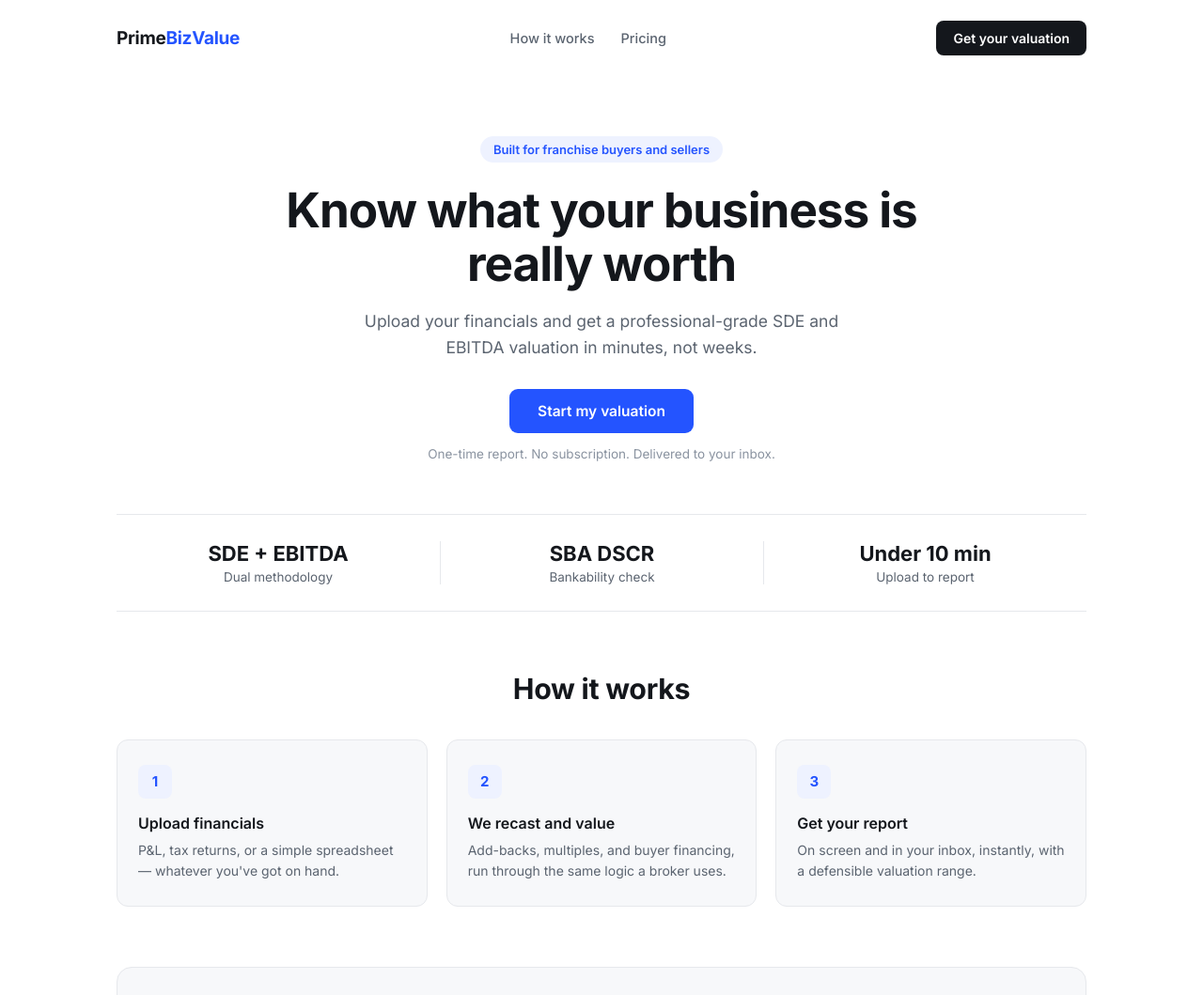
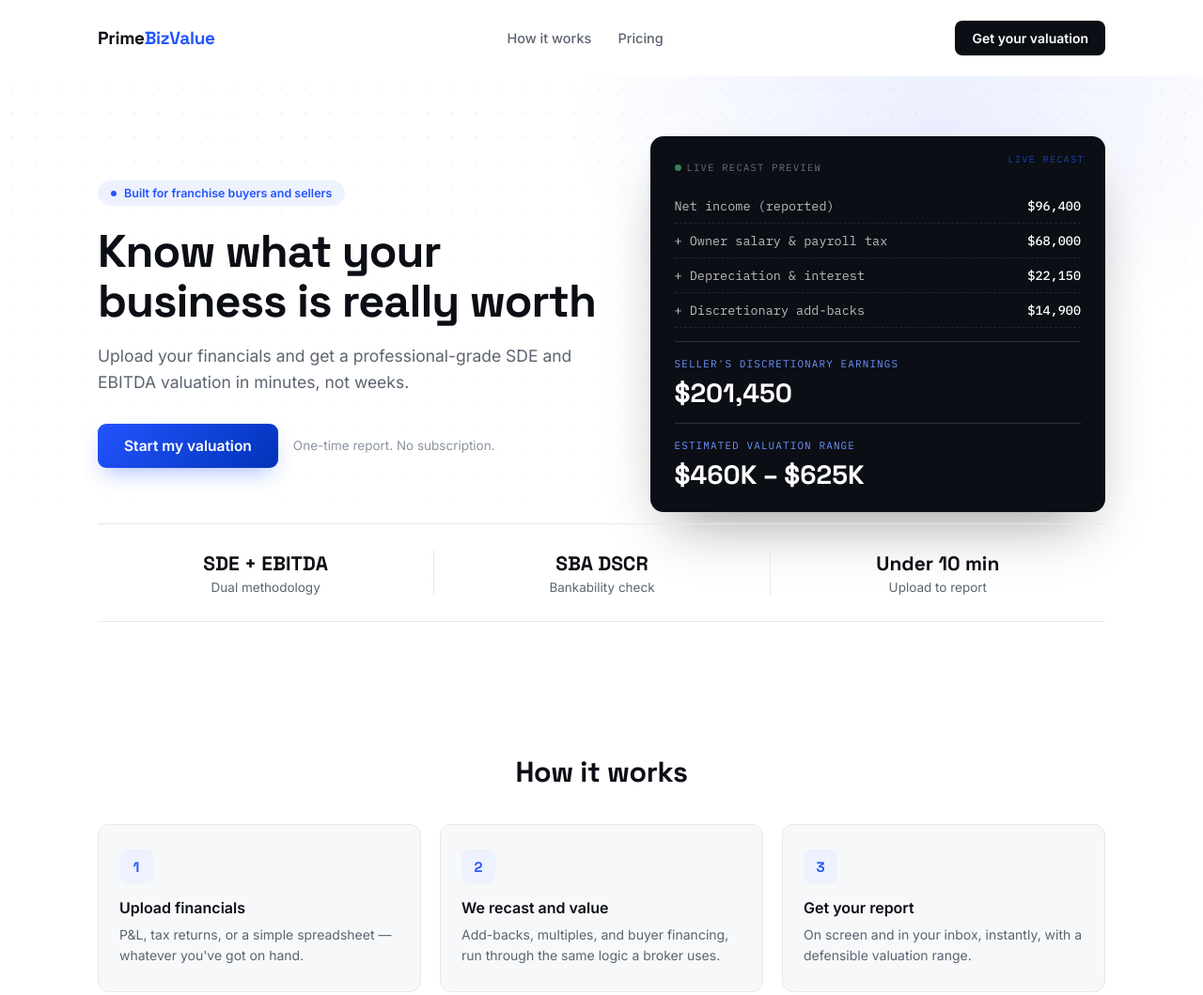
Before and after one commit to joemalmuthCFE/PrimeBizValue-site, a plain HTML site: page index (2).html in a window 1280 px wide. Shown: the top 1059 px of the page at 94% size. Drawn offline with Linux system fonts and the light colour scheme.

Commit message:
Update index.html

```diff
--- a/index (2).html
+++ b/index (2).html
@@ -7,18 +7,19 @@
 <meta name="description" content="Upload your financials and get a professional-grade SDE and EBITDA valuation, built for franchise buyers and sellers.">
 <link rel="preconnect" href="https://fonts.googleapis.com">
 <link rel="preconnect" href="https://fonts.gstatic.com" crossorigin>
-<link href="https://fonts.googleapis.com/css2?family=Inter:wght@400;500;600;700&display=swap" rel="stylesheet">
+<link href="https://fonts.googleapis.com/css2?family=Space+Grotesk:wght@500;600;700&family=Inter:wght@400;500;600;700&family=IBM+Plex+Mono:wght@400;500&display=swap" rel="stylesheet">
 <style>
   :root{
     --bg:#FFFFFF;
     --surface:#F7F8FA;
     --border:#E6E8EC;
-    --text:#14171C;
+    --text:#0B0E14;
     --text-secondary:#5B6470;
     --text-muted:#8A93A0;
     --accent:#2454FF;
+    --accent-2:#0033B8;
     --accent-bg:#EEF2FF;
-    --on-accent:#FFFFFF;
+    --dark:#0B0E14;
   }
   *{box-sizing:border-box;}
   html{scroll-behavior:smooth;}
@@ -29,83 +30,155 @@
     font-family:'Inter', -apple-system, sans-serif;
     -webkit-font-smoothing:antialiased;
   }
+  .display{font-family:'Space Grotesk', sans-serif;}
+  .mono{font-family:'IBM Plex Mono', monospace;}
   a{color:inherit;}
   :focus-visible{outline:2px solid var(--accent); outline-offset:3px;}
-  .wrap{max-width:1080px; margin:0 auto; padding:0 24px;}
+  .wrap{max-width:1120px; margin:0 auto; padding:0 24px;}
 
   /* Nav */
   nav{
     display:flex; align-items:center; justify-content:space-between;
-    padding:22px 24px; max-width:1080px; margin:0 auto;
+    padding:22px 24px; max-width:1120px; margin:0 auto; position:relative; z-index:2;
   }
-  .brand{font-size:19px; font-weight:700; letter-spacing:-0.3px;}
+  .brand{font-family:'Space Grotesk', sans-serif; font-size:19px; font-weight:700; letter-spacing:-0.3px;}
   .brand span{color:var(--accent);}
   .nav-links{display:flex; gap:28px; align-items:center;}
   .nav-links a{font-size:14.5px; color:var(--text-secondary); text-decoration:none; font-weight:500;}
   .nav-links a:hover{color:var(--text);}
   .nav-cta{
-    background:var(--text); color:#fff; padding:10px 18px; border-radius:8px;
-    text-decoration:none; font-size:14px; font-weight:600;
+    background:var(--dark); color:#fff; padding:10px 18px; border-radius:8px;
+    text-decoration:none; font-size:14px; font-weight:600; transition:background .15s ease;
   }
   .nav-cta:hover{background:#000;}
 
   /* Hero */
-  header.hero{padding:64px 0 56px; text-align:center;}
+  header.hero{
+    position:relative; padding:64px 0 76px; overflow:hidden;
+  }
+  .hero-bg{
+    position:absolute; inset:0; z-index:0; pointer-events:none;
+    background:
+      radial-gradient(560px 340px at 78% 8%, rgba(36,84,255,0.10), transparent 70%),
+      radial-gradient(circle, rgba(11,14,20,0.05) 1px, transparent 1px);
+    background-size:auto, 26px 26px;
+    mask-image:linear-gradient(to bottom, black, transparent 88%);
+  }
+  .hero-grid{
+    position:relative; z-index:1;
+    display:grid; grid-template-columns:1.05fr 0.95fr; gap:52px; align-items:center;
+  }
   .eyebrow{
-    display:inline-block; background:var(--accent-bg); color:var(--accent);
-    font-size:13px; font-weight:600; padding:6px 14px; border-radius:20px; margin-bottom:22px;
+    display:inline-flex; align-items:center; gap:8px;
+    background:var(--accent-bg); color:var(--accent);
+    font-size:12.5px; font-weight:600; padding:6px 14px; border-radius:20px; margin-bottom:22px;
   }
+  .eyebrow::before{content:''; width:6px; height:6px; border-radius:50%; background:var(--accent); display:inline-block;}
   h1{
-    font-size:clamp(2.1rem, 4.2vw, 3.2rem); line-height:1.12; font-weight:700; margin:0 0 18px;
-    letter-spacing:-0.02em; max-width:20ch; margin-left:auto; margin-right:auto;
+    font-family:'Space Grotesk', sans-serif;
+    font-size:clamp(2.2rem, 3.8vw, 3.35rem); line-height:1.08; font-weight:700; margin:0 0 18px;
+    letter-spacing:-0.02em;
   }
   .sub{
-    font-size:17.5px; line-height:1.6; color:var(--text-secondary); max-width:46ch; margin:0 auto 30px;
+    font-size:17.5px; line-height:1.6; color:var(--text-secondary); max-width:46ch; margin:0 0 30px;
   }
+  .cta-row{display:flex; align-items:center; gap:16px; flex-wrap:wrap;}
   .cta-primary{
-    display:inline-block; background:var(--accent); color:#fff; padding:14px 30px; border-radius:9px;
-    text-decoration:none; font-weight:600; font-size:15.5px; transition:background .15s ease;
+    display:inline-block; background:linear-gradient(135deg, var(--accent), var(--accent-2));
+    color:#fff; padding:14px 28px; border-radius:9px;
+    text-decoration:none; font-weight:600; font-size:15.5px;
+    box-shadow:0 10px 24px -8px rgba(36,84,255,0.45);
+    transition:transform .15s ease, box-shadow .15s ease;
   }
-  .cta-primary:hover{background:#1a41d6;}
-  .cta-note{display:block; font-size:13.5px; color:var(--text-muted); margin-top:14px;}
+  .cta-primary:hover{transform:translateY(-1px); box-shadow:0 14px 30px -8px rgba(36,84,255,0.55);}
+  .cta-note{font-size:13.5px; color:var(--text-muted);}
+
+  /* Signature: live valuation ticker */
+  .ticker{
+    background:var(--dark); border-radius:14px; padding:26px 26px 22px;
+    box-shadow:0 30px 60px -24px rgba(11,14,20,0.45);
+    position:relative; overflow:hidden;
+  }
+  .ticker::before{
+    content:'LIVE RECAST'; position:absolute; top:18px; right:22px;
+    font-family:'IBM Plex Mono',monospace; font-size:10px; letter-spacing:0.14em;
+    color:rgba(36,84,255,0.7);
+  }
+  .ticker-dot{
+    display:inline-block; width:7px; height:7px; border-radius:50%; background:#3D8B5F;
+    margin-right:6px; animation:pulse 1.8s ease infinite;
+  }
+  @keyframes pulse{0%,100%{opacity:1;}50%{opacity:0.35;}}
+  .ticker-label{
+    font-family:'IBM Plex Mono',monospace; font-size:10.5px; letter-spacing:0.12em; text-transform:uppercase;
+    color:rgba(255,255,255,0.4); margin-bottom:16px; display:flex; align-items:center;
+  }
+  .ticker-line{
+    display:flex; justify-content:space-between; align-items:baseline;
+    padding:9px 0; border-bottom:1px dashed rgba(255,255,255,0.1);
+    font-family:'IBM Plex Mono',monospace; font-size:13.5px; color:rgba(255,255,255,0.72);
+    opacity:0; transform:translateY(6px);
+    animation:lineIn .5s ease forwards;
+  }
+  .ticker-line:last-of-type{border-bottom:none;}
+  .ticker-line .amt{color:#fff; font-weight:500;}
+  .ticker-result{
+    margin-top:14px; padding-top:16px; border-top:1px solid rgba(255,255,255,0.14);
+    opacity:0; transform:translateY(6px); animation:lineIn .5s ease forwards;
+  }
+  .ticker-result .k{font-family:'IBM Plex Mono',monospace; font-size:11px; letter-spacing:0.1em; text-transform:uppercase; color:#6E93FF; margin-bottom:6px;}
+  .ticker-result .v{font-family:'Space Grotesk',serif; font-size:28px; color:#fff; font-weight:700;}
+  @keyframes lineIn{to{opacity:1; transform:translateY(0);}}
+  @media (prefers-reduced-motion: reduce){
+    .ticker-line, .ticker-result, .ticker-dot{animation:none; opacity:1; transform:none;}
+  }
 
   /* Stats row */
   .stats{
+    position:relative; z-index:1;
     display:grid; grid-template-columns:repeat(3,1fr);
     border-top:1px solid var(--border); border-bottom:1px solid var(--border);
-    padding:28px 0; margin-bottom:64px;
+    padding:28px 0; margin-top:12px;
   }
   .stat{text-align:center; padding:0 20px;}
   .stat + .stat{border-left:1px solid var(--border);}
-  .stat .num{font-size:22px; font-weight:700; margin:0;}
+  .stat .num{font-family:'Space Grotesk',sans-serif; font-size:21px; font-weight:700; margin:0;}
   .stat .lbl{font-size:13.5px; color:var(--text-secondary); margin:4px 0 0;}
 
   /* How it works */
-  section{padding:0 0 64px;}
-  h2{font-size:clamp(1.5rem,2.6vw,1.9rem); font-weight:700; text-align:center; margin:0 0 36px; letter-spacing:-0.01em;}
+  section{padding:64px 0;}
+  h2{font-family:'Space Grotesk',sans-serif; font-size:clamp(1.5rem,2.6vw,1.9rem); font-weight:700; text-align:center; margin:0 0 36px; letter-spacing:-0.01em;}
   .steps{display:grid; grid-template-columns:repeat(3,1fr); gap:20px;}
-  .step{background:var(--surface); border:1px solid var(--border); border-radius:12px; padding:26px 22px;}
+  .step{background:var(--surface); border:1px solid var(--border); border-radius:12px; padding:26px 22px; transition:transform .15s ease, box-shadow .15s ease;}
+  .step:hover{transform:translateY(-3px); box-shadow:0 16px 30px -18px rgba(11,14,20,0.25);}
   .step .icon{
     width:36px; height:36px; border-radius:8px; background:var(--accent-bg); color:var(--accent);
     display:flex; align-items:center; justify-content:center; font-weight:700; font-size:15px; margin-bottom:16px;
+    font-family:'Space Grotesk',sans-serif;
   }
   .step h3{font-size:16px; font-weight:600; margin:0 0 8px;}
   .step p{font-size:14px; line-height:1.6; color:var(--text-secondary); margin:0;}
 
   /* Pricing */
   .price-card{
-    background:var(--surface); border:1px solid var(--border); border-radius:16px;
-    padding:44px 36px; text-align:center;
+    background:var(--dark); color:#fff; border-radius:16px;
+    padding:48px 36px; text-align:center; position:relative; overflow:hidden;
   }
-  .price-card .p-lbl{font-size:14px; color:var(--text-secondary); margin:0 0 8px;}
-  .price-card .p-amt{font-size:40px; font-weight:700; margin:0 0 10px; letter-spacing:-0.02em;}
-  .price-card .p-compare{font-size:14px; color:var(--text-secondary); margin:0 0 26px;}
+  .price-card::before{
+    content:''; position:absolute; inset:0;
+    background:radial-gradient(420px 200px at 50% -10%, rgba(36,84,255,0.35), transparent 70%);
+  }
+  .price-card > *{position:relative;}
+  .price-card .p-lbl{font-size:14px; color:rgba(255,255,255,0.55); margin:0 0 8px;}
+  .price-card .p-amt{font-family:'Space Grotesk',sans-serif; font-size:44px; font-weight:700; margin:0 0 10px; letter-spacing:-0.02em;}
+  .price-card .p-compare{font-size:14px; color:rgba(255,255,255,0.6); margin:0 0 26px;}
 
   footer{padding:32px 0 44px; border-top:1px solid var(--border);}
   .foot-row{display:flex; justify-content:space-between; align-items:center; flex-wrap:wrap; gap:14px;}
   footer p{margin:0; font-size:12.5px; color:var(--text-muted);}
 
-  @media (max-width:760px){
+  @media (max-width:860px){
+    .hero-grid{grid-template-columns:1fr;}
     .stats{grid-template-columns:1fr; gap:16px;}
     .stat + .stat{border-left:none; border-top:1px solid var(--border); padding-top:16px;}
     .steps{grid-template-columns:1fr;}
@@ -125,16 +198,36 @@
 </nav>
 
 <header class="hero">
+  <div class="hero-bg"></div>
   <div class="wrap">
+    <div class="hero-grid">
+      <div>
         <span class="eyebrow">Built for franchise buyers and sellers</span>
         <h1>Know what your business is really worth</h1>
         <p class="sub">Upload your financials and get a professional-grade SDE and EBITDA valuation in minutes, not weeks.</p>
+        <div class="cta-row">
           <a href="#get-report" class="cta-primary">Start my valuation</a>
-    <span class="cta-note">One-time report. No subscription. Delivered to your inbox.</span>
+          <span class="cta-note">One-time report. No subscription.</span>
         </div>
-</header>
+      </div>
 
-<div class="wrap">
+      <div class="ticker" aria-hidden="true">
+        <div class="ticker-label"><span class="ticker-dot"></span>Live recast preview</div>
+        <div class="ticker-line" style="animation-delay:.05s"><span>Net income (reported)</span><span class="amt">$96,400</span></div>
+        <div class="ticker-line" style="animation-delay:.18s"><span>+ Owner salary &amp; payroll tax</span><span class="amt">$68,000</span></div>
+        <div class="ticker-line" style="animation-delay:.31s"><span>+ Depreciation &amp; interest</span><span class="amt">$22,150</span></div>
+        <div class="ticker-line" style="animation-delay:.44s"><span>+ Discretionary add-backs</span><span class="amt">$14,900</span></div>
+        <div class="ticker-result" style="animation-delay:.58s">
+          <div class="k">Seller's discretionary earnings</div>
+          <div class="v">$201,450</div>
+        </div>
+        <div class="ticker-result" style="animation-delay:.74s">
+          <div class="k">Estimated valuation range</div>
+          <div class="v">$460K – $625K</div>
+        </div>
+      </div>
+    </div>
+
     <div class="stats">
       <div class="stat">
         <p class="num">SDE + EBITDA</p>
@@ -150,6 +243,7 @@
       </div>
     </div>
   </div>
+</header>
 
 <section id="how-it-works">
   <div class="wrap">
```
Lines whose indentation alone changed are shown as unchanged.
